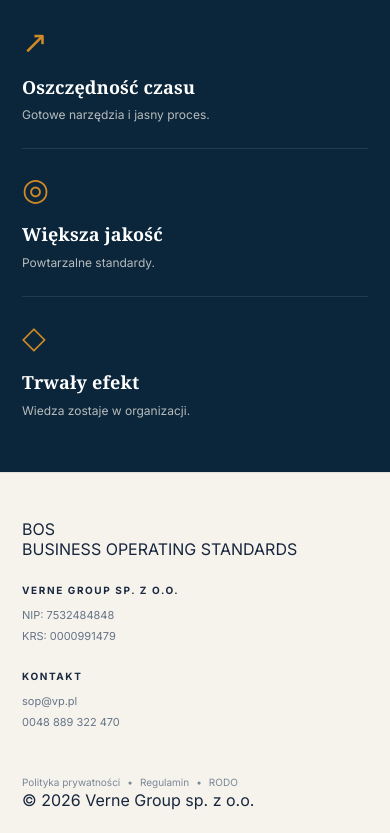
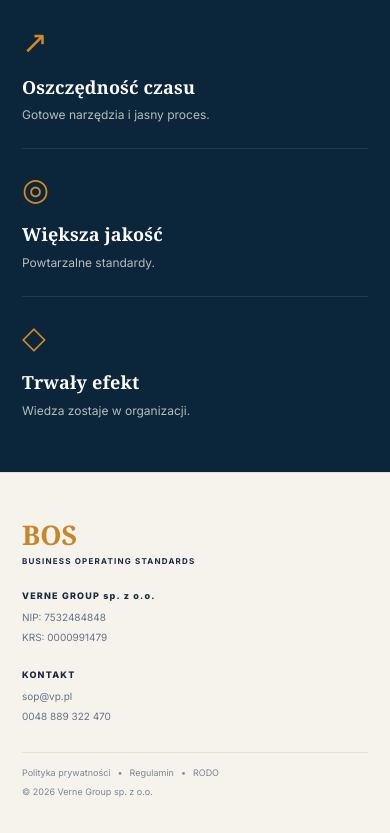
Before and after one commit to vernegroup/bos-platform, a Next.js app: page / in a window 390 px wide. Shown: the part 1702-2535 px from the top of the page. Built offline with nearby package versions, Linux system fonts and the light colour scheme.

Commit message:
LAYOUT-06 style compact responsive footer

```diff
--- a/app/footer.css
+++ b/app/footer.css
@@ -1,64 +1,71 @@
 /* ===========================================================
-   BOS FOOTER
-   Footer belongs to the document flow and never overlays content.
+   LAYOUT-06 — BOS FOOTER
    =========================================================== */
 
 .bos-bottom-bar{
   position:relative;
-  left:auto;
-  right:auto;
-  bottom:auto;
   width:100%;
-  height:auto;
-  min-height:150px;
-  background:var(--background);
-  backdrop-filter:none;
+  background:#f6f3ed;
   border-top:1px solid var(--line);
-  z-index:2;
 }
 
 .bos-bottom-bar-inner{
-  min-height:150px;
-  height:auto;
-  padding-top:30px;
-  padding-bottom:30px;
+  min-height:138px;
+  padding:34px 0 28px;
   display:grid;
-  grid-template-columns:1.35fr 1fr .8fr;
-  gap:48px;
+  grid-template-columns:1.5fr .9fr .7fr;
+  gap:56px;
   align-items:start;
 }
 
-.bos-footer-company,
-.bos-footer-platform,
-.bos-footer-contact{
-  min-width:0;
+.bos-footer-brand-mark{
+  color:var(--gold);
+  font-family:Georgia,"Times New Roman",serif;
+  font-size:27px;
+  font-weight:700;
+  line-height:1;
+}
+
+.bos-footer-brand-name{
+  margin-top:8px;
+  color:var(--text);
+  font-size:8px;
+  font-weight:700;
+  letter-spacing:1.2px;
 }
 
 .bos-footer-title{
-  margin-bottom:10px;
+  margin-bottom:9px;
   color:var(--text);
-  font-size:10px;
-  font-weight:700;
-  letter-spacing:1.6px;
-  line-height:1.4;
-  text-transform:uppercase;
+  font-size:9px;
+  font-weight:800;
+  letter-spacing:1.2px;
 }
 
 .bos-footer-row{
   margin-top:4px;
   color:var(--text-light);
-  font-size:11px;
+  font-size:10px;
   line-height:1.55;
 }
 
+.bos-footer-legal{
+  min-height:48px;
+  padding:14px 0 18px;
+  border-top:1px solid var(--line);
+  display:flex;
+  align-items:center;
+  justify-content:space-between;
+  gap:24px;
+  color:#7a8797;
+  font-size:9px;
+}
+
 .bos-footer-links{
-  margin-top:12px;
   display:flex;
   flex-wrap:wrap;
+  align-items:center;
   gap:7px;
-  color:#7A8797;
-  font-size:10px;
-  line-height:1.5;
 }
 
 .bos-footer-links a{
@@ -70,30 +77,31 @@
   color:var(--gold);
 }
 
-.bos-footer-page{
-  display:none;
-}
-
-@media (max-width:800px){
+@media(max-width:800px){
   .bos-bottom-bar-inner{
     grid-template-columns:1fr 1fr;
     gap:28px 36px;
-    padding-top:28px;
-    padding-bottom:32px;
+    padding-top:30px;
   }
 
-  .bos-footer-company{
+  .bos-footer-brand{
     grid-column:1 / -1;
+  }
+
+  .bos-footer-legal{
+    align-items:flex-start;
+    flex-direction:column;
+    gap:8px;
   }
 }
 
-@media (max-width:560px){
+@media(max-width:560px){
   .bos-bottom-bar-inner{
     grid-template-columns:1fr;
     gap:24px;
   }
 
-  .bos-footer-company{
+  .bos-footer-brand{
     grid-column:auto;
   }
 }
```
